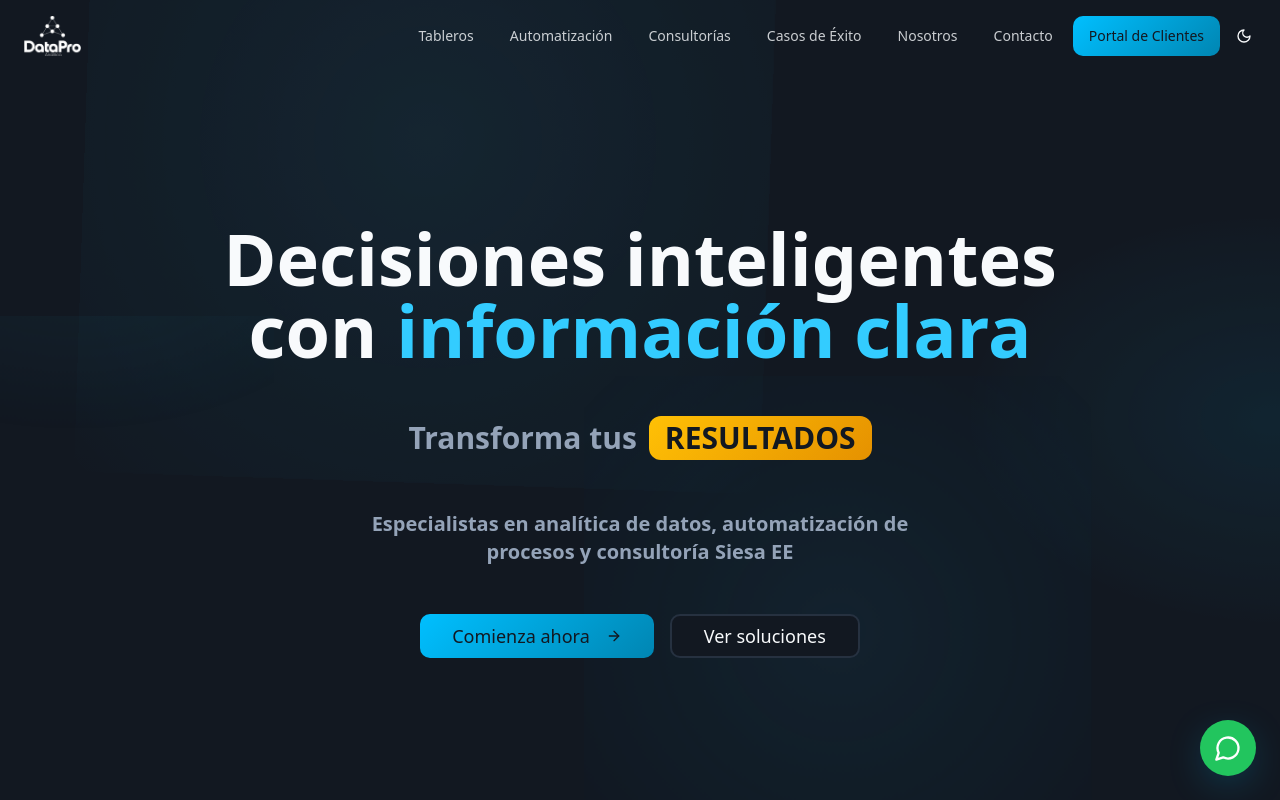
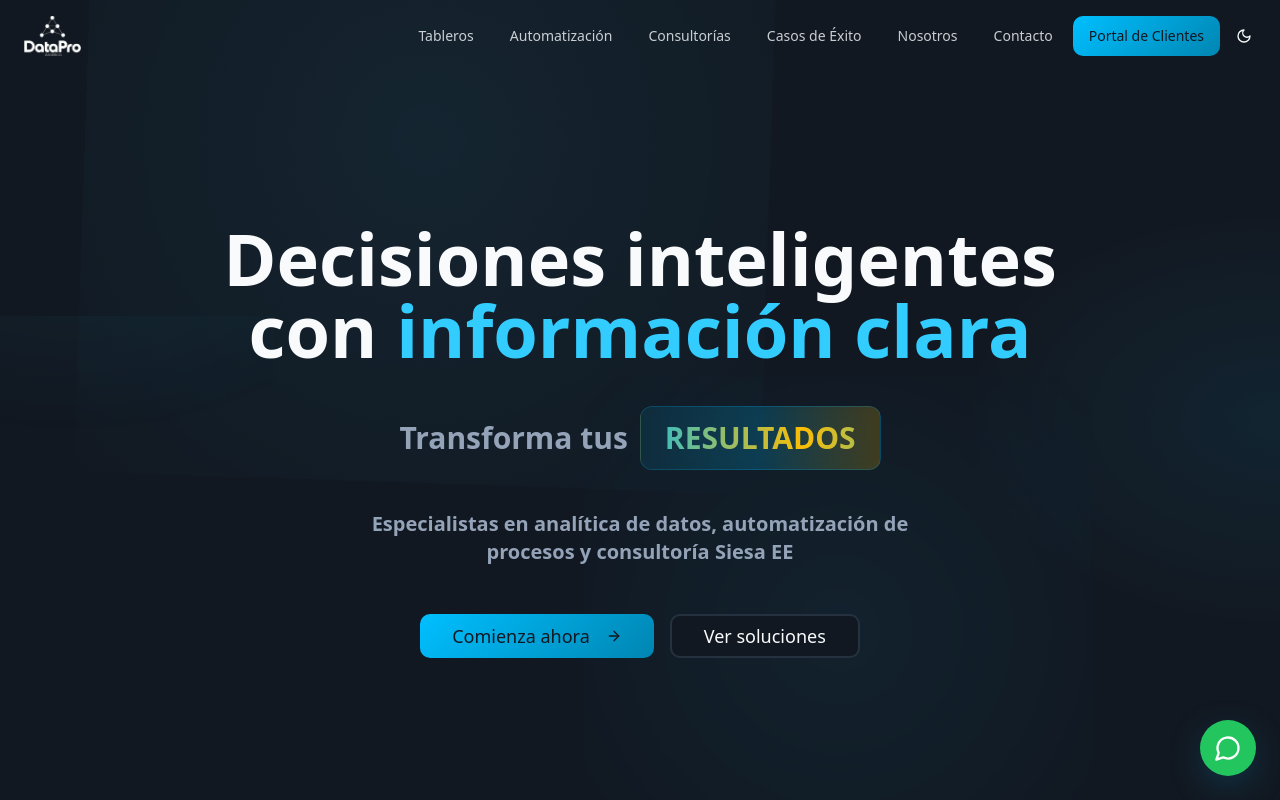
Before and after one commit to desarrollo-01-arar/data-pro-redesign-23581, a React (Vite) app: page / in a window 1280 px wide. Shown: the top 800 px of the page. Built offline with nearby package versions, Linux system fonts and the light colour scheme; the HTML template or start-up script is replaced by a standard one.

Commit message:
Reverted to commit 4390f2e6ddc8026dc9887b260644430a4d74020b

```diff
--- a/src/components/Hero.tsx
+++ b/src/components/Hero.tsx
@@ -1,5 +1,5 @@
 import { useState, useEffect } from "react";
-import { motion } from "framer-motion";
+import { motion, AnimatePresence } from "framer-motion";
 import { Button } from "./ui/button";
 import { ArrowRight } from "lucide-react";
 const dynamicWords = ["datos", "decisiones", "resultados"];
@@ -7,7 +7,7 @@ export const Hero = () => {
   const [currentWordIndex, setCurrentWordIndex] = useState(0);
   useEffect(() => {
     const interval = setInterval(() => {
-      setCurrentWordIndex(prev => (prev + 1) % dynamicWords.length);
+      setCurrentWordIndex((prev) => (prev + 1) % dynamicWords.length);
     }, 3000);
     return () => clearInterval(interval);
   }, []);
@@ -15,11 +15,12 @@ export const Hero = () => {
     const element = document.querySelector("#contacto");
     if (element) {
       element.scrollIntoView({
-        behavior: "smooth"
+        behavior: "smooth",
       });
     }
   };
-  return <section className="relative min-h-screen flex items-center justify-center overflow-hidden pt-20">
+  return (
+    <section className="relative min-h-screen flex items-center justify-center overflow-hidden pt-20">
       {/* Premium Breathing Background */}
       <div className="absolute inset-0 bg-background">
         {/* Breathing gradient orbs */}
@@ -30,16 +31,12 @@ export const Hero = () => {
       </div>
 
       <div className="container mx-auto px-4 relative z-10">
-        <motion.div initial={{
-        opacity: 0,
-        y: 20
-      }} animate={{
-        opacity: 1,
-        y: 0
-      }} transition={{
-        duration: 0.8,
-        ease: "easeOut"
-      }} className="max-w-4xl mx-auto text-center space-y-8">
+        <motion.div
+          initial={{ opacity: 0, y: 20 }}
+          animate={{ opacity: 1, y: 0 }}
+          transition={{ duration: 0.8, ease: "easeOut" }}
+          className="max-w-4xl mx-auto text-center space-y-8"
+        >
           <h1 className="text-5xl md:text-7xl font-bold leading-tight">
             Decisiones inteligentes con <span className="text-primary dark:text-primary-glow">información clara</span>
           </h1>
@@ -47,13 +44,35 @@ export const Hero = () => {
           <div className="h-20 flex items-center justify-center">
             <p className="text-2xl md:text-3xl text-muted-foreground flex items-center gap-3 font-bold">
               Transforma tus{" "}
-              <span className="relative inline-flex items-center justify-center min-w-[180px] h-11 px-4 rounded-xl bg-gradient-accent overflow-hidden uppercase text-3xl">
-                <span style={{
-                backgroundSize: "200% 100%"
-              }} className="" />
-                <span key={currentWordIndex} className="relative z-10 text-accent-foreground font-bold animate-scale-out">
-                  {dynamicWords[currentWordIndex]}
-                </span>
+              <span className="relative inline-flex items-center justify-center min-w-[200px] h-16 px-6 rounded-xl bg-gradient-to-r from-primary/10 via-primary/20 to-accent/20 overflow-hidden backdrop-blur-sm border border-primary/20">
+                <AnimatePresence mode="wait">
+                  <motion.span
+                    key={currentWordIndex}
+                    initial={{ y: 20, opacity: 0, filter: "blur(4px)" }}
+                    animate={{
+                      y: 0,
+                      opacity: 1,
+                      filter: "blur(0px)",
+                      backgroundPosition: ["0% 50%", "100% 50%", "0% 50%"]
+                    }}
+                    exit={{ y: -20, opacity: 0, filter: "blur(4px)" }}
+                    transition={{
+                      duration: 0.5,
+                      ease: [0.4, 0, 0.2, 1],
+                      backgroundPosition: {
+                        duration: 3,
+                        repeat: Infinity,
+                        ease: "linear"
+                      }
+                    }}
+                    className="relative z-10 uppercase text-3xl font-bold bg-gradient-to-r from-primary via-accent to-primary bg-clip-text text-transparent"
+                    style={{
+                      backgroundSize: "200% 100%"
+                    }}
+                  >
+                    {dynamicWords[currentWordIndex]}
+                  </motion.span>
+                </AnimatePresence>
               </span>
             </p>
           </div>
@@ -63,17 +82,29 @@ export const Hero = () => {
           </p>
 
           <div className="flex flex-col sm:flex-row gap-4 justify-center items-center pt-4">
-            <Button size="lg" onClick={scrollToContact} className="bg-gradient-primary hover:shadow-glow transition-all group text-lg px-8">
+            <Button
+              size="lg"
+              onClick={scrollToContact}
+              className="bg-gradient-primary hover:shadow-glow transition-all group text-lg px-8"
+            >
               Comienza ahora
               <ArrowRight className="ml-2 h-5 w-5 group-hover:translate-x-1 transition-transform" />
             </Button>
-            <Button size="lg" variant="outline" onClick={() => document.querySelector("#casos-exito")?.scrollIntoView({
-            behavior: "smooth"
-          })} className="text-lg px-8 border-2 hover:border-primary hover:bg-primary/10 hover:text-primary dark:hover:text-primary-glow hover:shadow-lg transition-all duration-300">
+            <Button
+              size="lg"
+              variant="outline"
+              onClick={() =>
+                document.querySelector("#casos-exito")?.scrollIntoView({
+                  behavior: "smooth",
+                })
+              }
+              className="text-lg px-8 border-2 hover:border-primary hover:bg-primary/10 hover:text-primary dark:hover:text-primary-glow hover:shadow-lg transition-all duration-300"
+            >
               Ver soluciones
             </Button>
           </div>
         </motion.div>
       </div>
-    </section>;
+    </section>
+  );
 };
```
